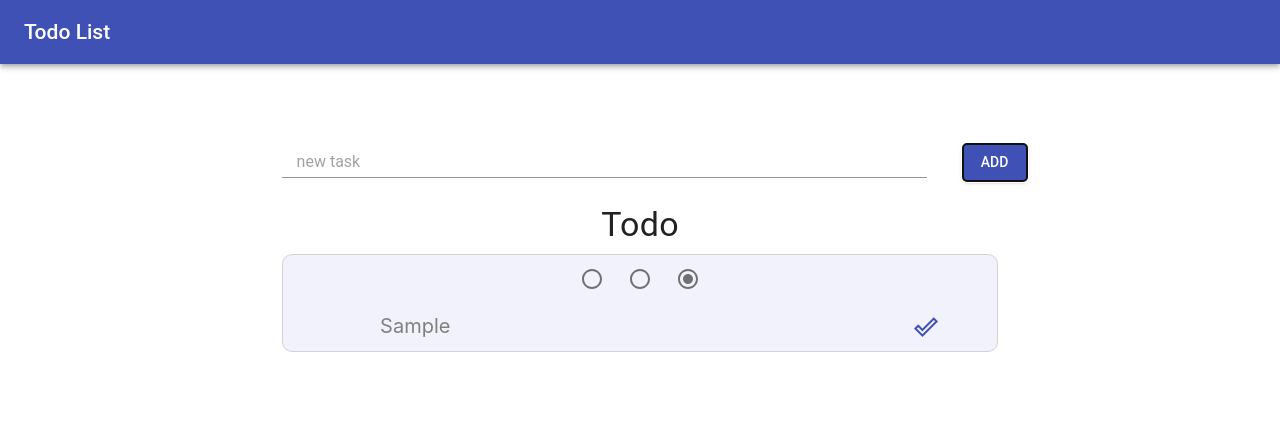
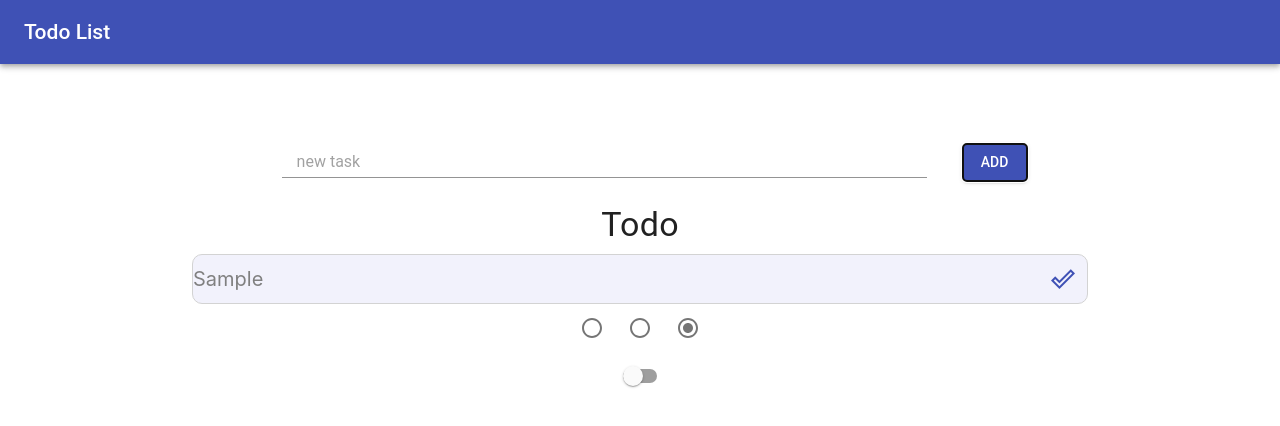
Before and after one commit to Bushuo/react-todolist, a React (Create React App) app: page / in a window 1280 px wide. Both pictures are taken after typing "Sample" into the empty fields and a click on the button "ADD". Shown: the top 426 px of the page. Built offline with nearby package versions, Linux system fonts and the light colour scheme.

Commit message:
fix: Done not displayed correctly change: restyling

```diff
--- a/src/components/task.jsx
+++ b/src/components/task.jsx
@@ -1,68 +1,75 @@
 import React from "react";
 import { IconButton, Icon } from "@material-ui/core";
-import Radio from '@material-ui/core/Radio';
-import { withStyles } from '@material-ui/core/styles'
-
+import Radio from "@material-ui/core/Radio";
+import { withStyles } from "@material-ui/core/styles";
 
 function Task(props) {
-	const {classes, id, text, doneBtnText, isDone, radioValue, handleToggleState, handleUrgenceSelection} = props;
+    const {
+        classes,
+        id,
+        text,
+        doneBtnText,
+        isDone,
+        radioValue,
+        handleToggleState,
+        handleUrgenceSelection
+    } = props;
     return (
-		<div className={classes.container} >
-			<div className={classes.size}>
-				<Radio
-					color="default" value="1"
-					checked={radioValue === "1"}
-					onChange={(e) => handleUrgenceSelection(e, id)}
-					disabled={isDone === true}
-				/>
-				<Radio
-					color="default" value="2"
-					checked={radioValue === "2"}
-					onChange={(e) => handleUrgenceSelection(e, id)}
-					disabled={isDone === true}
-				/>
-				<Radio
-					color="default" value="3"
-					checked={radioValue === "3"}
-					onChange={(e) => handleUrgenceSelection(e, id)}
-					disabled={isDone === true}
-				/>
-			</div>
-
+        <div>
+            <div className={classes.container}>
                 <div className={classes.description}>{text}</div>
                 <IconButton
+                    className={classes.button}
                     color="primary"
-				onClick={()=>handleToggleState(id, isDone)}
+                    onClick={() => handleToggleState(id, isDone)}
                 >
                     <Icon>{doneBtnText}</Icon>
                 </IconButton>
             </div>
+
+            <div className={classes.radioContainer}>
+                <Radio
+                    color="default"
+                    value="1"
+                    checked={radioValue === "1"}
+                    onChange={e => handleUrgenceSelection(e, id)}
+                    disabled={isDone === true}
+                />
+                <Radio
+                    color="default"
+                    value="2"
+                    checked={radioValue === "2"}
+                    onChange={e => handleUrgenceSelection(e, id)}
+                    disabled={isDone === true}
+                />
+                <Radio
+                    color="default"
+                    value="3"
+                    checked={radioValue === "3"}
+                    onChange={e => handleUrgenceSelection(e, id)}
+                    disabled={isDone === true}
+                />
+            </div>
+        </div>
     );
-};
+}
 
 const styles = {
     container: {
-		border: 'solid 1px lightgrey',
-		width: '80%',
-		marginLeft: '10%',
-		marginTop: '10px',
-		borderRadius: '10px',
-		backgroundColor: 'rgba(230, 230, 250, 0.5)',
-		fontSize: '20px',
-		color: 'gray',
-		display: 'felx'
+        border: "solid 1px lightgrey",
+        marginTop: "10px",
+        borderRadius: "10px",
+        backgroundColor: "rgba(230, 230, 250, 0.5)",
+        fontSize: "20px",
+        color: "gray",
+        display: "flex",
+        justifyContent: "space-between"
     },
-	size: {
-		display: 'inline-block'
+    radioContainer: {},
+    description: {
+        alignSelf: "center"
     },
-	description: {
-		//width: '80%',
-		display: 'inline-block',
-		paddingLeft: '50px',
-		textAlign: 'start',
-		width: 'inherit'
-	}
-
+    button: {}
 };
 
 export default withStyles(styles)(Task);
--- a/src/components/taskList.jsx
+++ b/src/components/taskList.jsx
@@ -1,6 +1,6 @@
-import React, {Component} from "react";
+import React, { Component } from "react";
 import Typography from "@material-ui/core/Typography";
-import Grow from '@material-ui/core/Grow'
+import Grow from "@material-ui/core/Grow";
 import { Switch } from "@material-ui/core";
 
 import Task from "./task";
@@ -13,7 +13,8 @@ class TaskList extends Component {
     }
 
     createTasks(task) {
-        return (<Grow key={task.key} in={this.props.showDone || !task.isDone}>
+        return (
+            <Grow key={task.key} in={this.props.showDone || !task.isDone}>
                 <Task
                     isDone={task.isDone}
                     id={task.key}
@@ -23,7 +24,8 @@ class TaskList extends Component {
                     handleToggleState={this.props.handleToggleState}
                     handleUrgenceSelection={this.props.handleUrgenceSelection}
                 />
-                </Grow>);
+            </Grow>
+        );
     }
 
     render() {
@@ -32,30 +34,41 @@ class TaskList extends Component {
         let listItemsOpen = todoEntries.map(this.createTasks);
         let listItemsDone = todoEntriesDone.map(this.createTasks);
 
-        const empty = (<div></div>)
-        const todo =
-        (<div>
-            <br/>
+        const empty = <div />;
+        const todo = (
+            <div>
+                <br />
                 <Typography variant="h4">Todo</Typography>
                 {listItemsOpen}
-        </div>)
-        const both =
-        (<div>
-            <br/>
+                <Switch
+                    color="primary"
+                    checked={this.props.showDone}
+                    onChange={this.props.handleToggleShowDone}
+                />
+            </div>
+        );
+        const both = (
+            <div>
+                <br />
                 <Typography variant="h4">Todo</Typography>
                 {listItemsOpen}
-            <hr></hr>
-            <Switch color="primary" checked={this.props.showDone} onChange={this.props.handleToggleShowDone}/>
+                <hr />
+                <Switch
+                    color="primary"
+                    checked={this.props.showDone}
+                    onChange={this.props.handleToggleShowDone}
+                />
                 <Typography variant="h4">Done</Typography>
                 {listItemsDone}
-        </div>)
+            </div>
+        );
 
-        if(listItemsOpen.length > 0 && listItemsDone.length === 0) {
-            return todo
-        } else if(listItemsDone.length > 0){
-            return both
-        } else {
-            return empty
+        if (listItemsOpen.length === 0 && listItemsDone.length === 0) {
+            return empty;
+        } else if (!this.props.showDone) {
+            return todo;
+        } else if (this.props.showDone) {
+            return both;
         }
     }
 }
```
Also changed, not shown: src/App.js (+103 -70 lines), 1 other file (tests, documents, lock files or other folders). Lines whose indentation alone changed are shown as unchanged.
